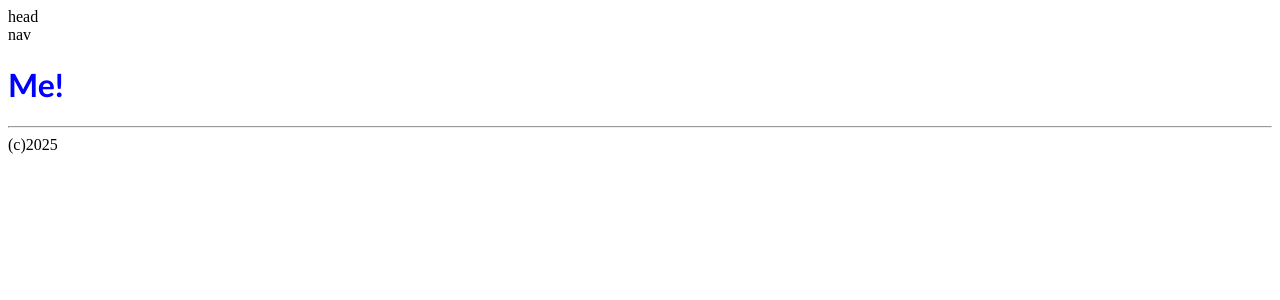
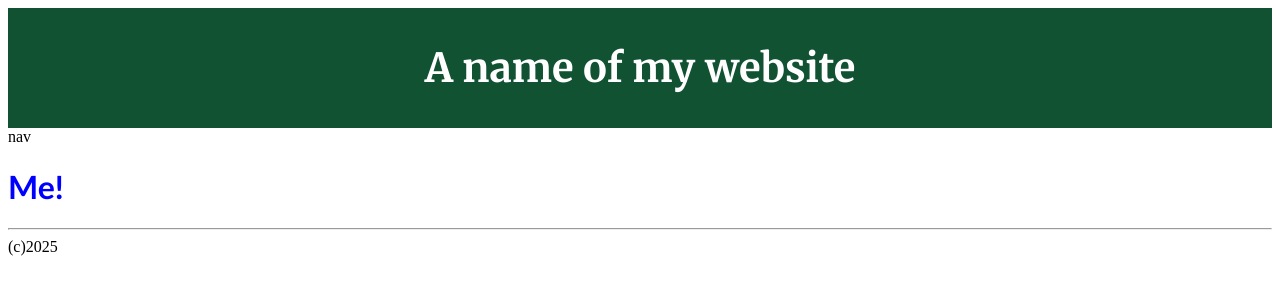
Before and after one commit to bhs-24505/Books_project, a Flask app: page / in a window 1280 px wide. Shown: the top 300 px of the page. Run offline with Flask 3, Linux system fonts and the light colour scheme.

Commit message:
start editing html and css

```diff
--- a/static/css/style.css
+++ b/static/css/style.css
@@ -1,4 +1,15 @@
+@import url('https://fonts.googleapis.com/css2?family=Merriweather:ital,opsz,wght@0,18..144,300..900;1,18..144,300..900&display=swap');
+@import url('https://fonts.googleapis.com/css2?family=Merriweather:ital,opsz,wght@0,18..144,300..900;1,18..144,300..900&family=Roboto:ital,wght@0,100..900;1,100..900&display=swap');
 h1 {
     color:blue;
     font-family: 'Trebuchet MS', 'Lucida Sans Unicode', 'Lucida Grande', 'Lucida Sans', Arial, sans-serif;
 }
+header {
+    background-color:#105232;
+    color:white;
+    text-align: center;
+    font-family: 'merriweather';
+    font-weight: 700;
+    padding: 35px;
+    font-size: 40px;
+}
--- a/templates/layout.html
+++ b/templates/layout.html
@@ -9,7 +9,7 @@
     <link rel="stylesheet" href="/static/css/style.css">
 </head>
 <body>
-    <header>head</header>
+    <header>A name of my website</header>
     <nav>nav</nav>
     <main>{% block content %}{% endblock %}</main>
     <footer>(c)2025</footer>
```
